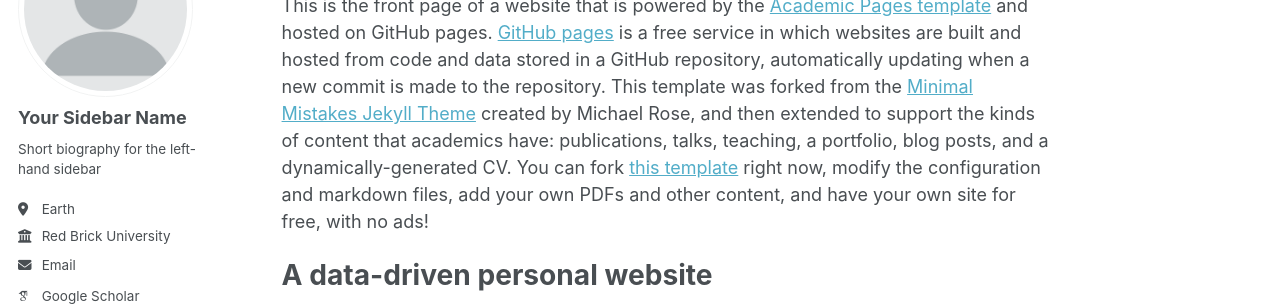
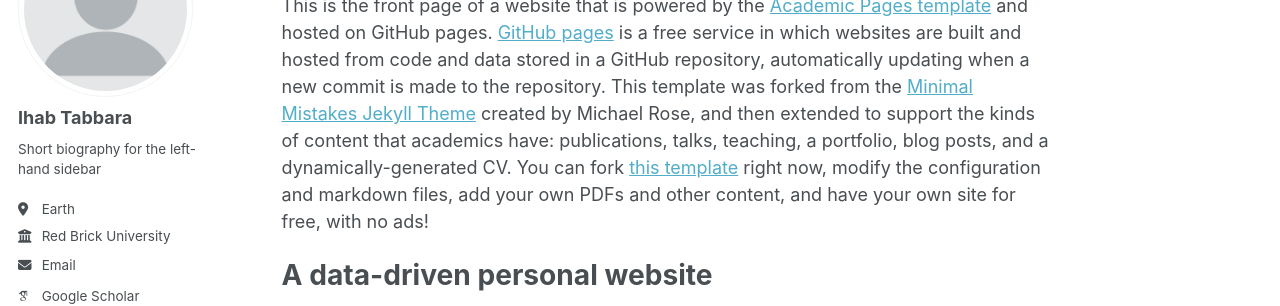
Before and after one commit to tabz23/ihabtabbara.github.io, a Jekyll site: the page built from _pages/about.md, in a window 1280 px wide. Shown: the part 177-483 px from the top of the page. Built offline with Jekyll 4.4.1, drawn with Linux system fonts in a browser that asks for light colours; some web fonts are replaced.

Commit message:
updated yaml file

```diff
--- a/_config.yml
+++ b/_config.yml
@@ -13,9 +13,10 @@ title                    : "Your Name / Site Title"
 title_separator          : "-"
 name                     : &name "Your Name"
 description              : &description "personal description"
-url                      : https://academicpages.github.io # the base hostname & protocol for your site e.g. "https://[your GitHub username].github.io" or if you already have some other page hosted on Github then use "https://[your GitHub username].github.io/[Your Repo Name]"
+url: "https://tabz23.github.io"
 baseurl                  : "" # the subpath of your site, e.g. "/blog"
-repository               : "academicpages/academicpages.github.io"
+repository: "tabz23/ihabtabbara.github.io"
+
 
 # Site Author - The following control what appear as part of the author content on the side bar.
 #               If a field is blank the icon and link will not appear, otherwise it will be shown.
@@ -23,7 +24,7 @@ repository               : "academicpages/academicpages.github.io"
 author:
   # Biographic information
   avatar           : "profile.png"
-  name             : "Your Sidebar Name"
+  name             : "Ihab Tabbara"
   pronouns         : # example: "she/her"
   bio              : "Short biography for the left-hand sidebar"
   location         : "Earth"
```
